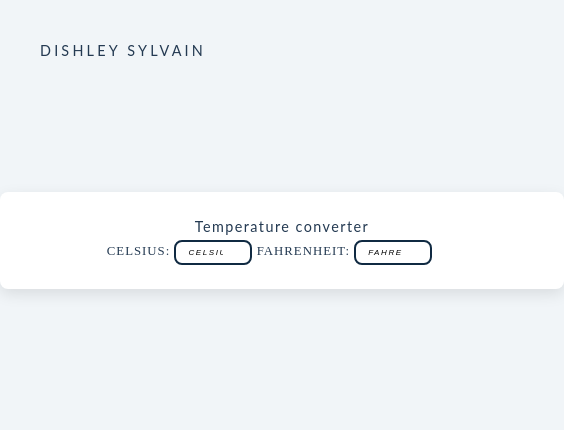
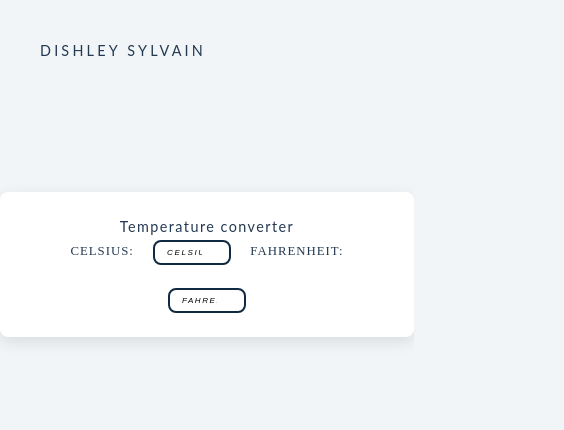
Before and after one commit to 10hley-syl20/temperature-converter, a plain HTML site: page index.html in a window 390 px wide. Shown: the whole page, 564 px wide, since content can reach past the window. Drawn offline with Linux system fonts and the light colour scheme.

Commit message:
Update app.css

```diff
--- a/app.css
+++ b/app.css
@@ -95,7 +95,7 @@ border-bottom : 1px solid;
 
 @media only screen and (max-width: 500px){
 .container{
-  max-width:500px;
+  max-width:350px;
 
 }
 .leftside:hover{
@@ -103,14 +103,16 @@ border-bottom : 1px solid;
 }
 .content{
   margin: 0 auto;
-  padding:0 auto;
-  padding-right:25px;
+  padding:0 0px;
+
 }
 .input1,.input2{
   width:50px;
   padding: 0 auto;
   font-size:8px;
-  margin:0 auto;
+}
+.input1{
+  margin-bottom:20px !important;
 }
 .head ,.header{
   font-size:.9rem !important;
```
